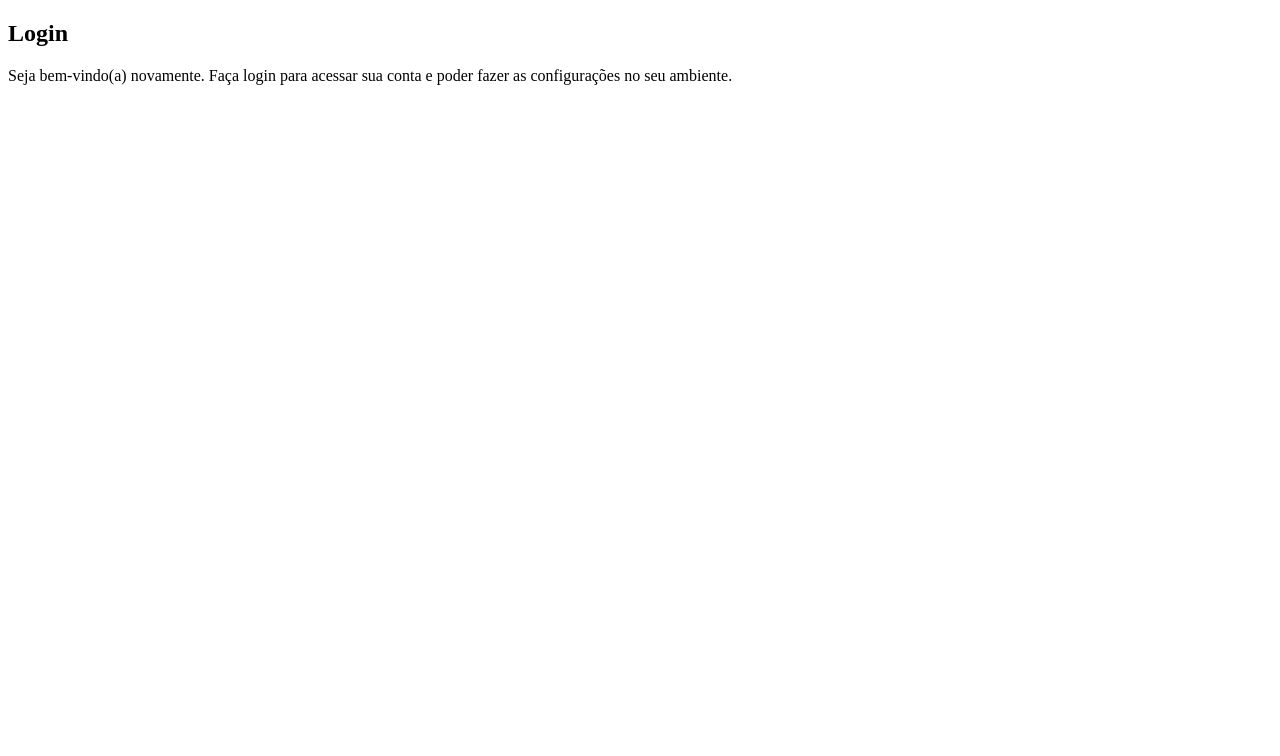
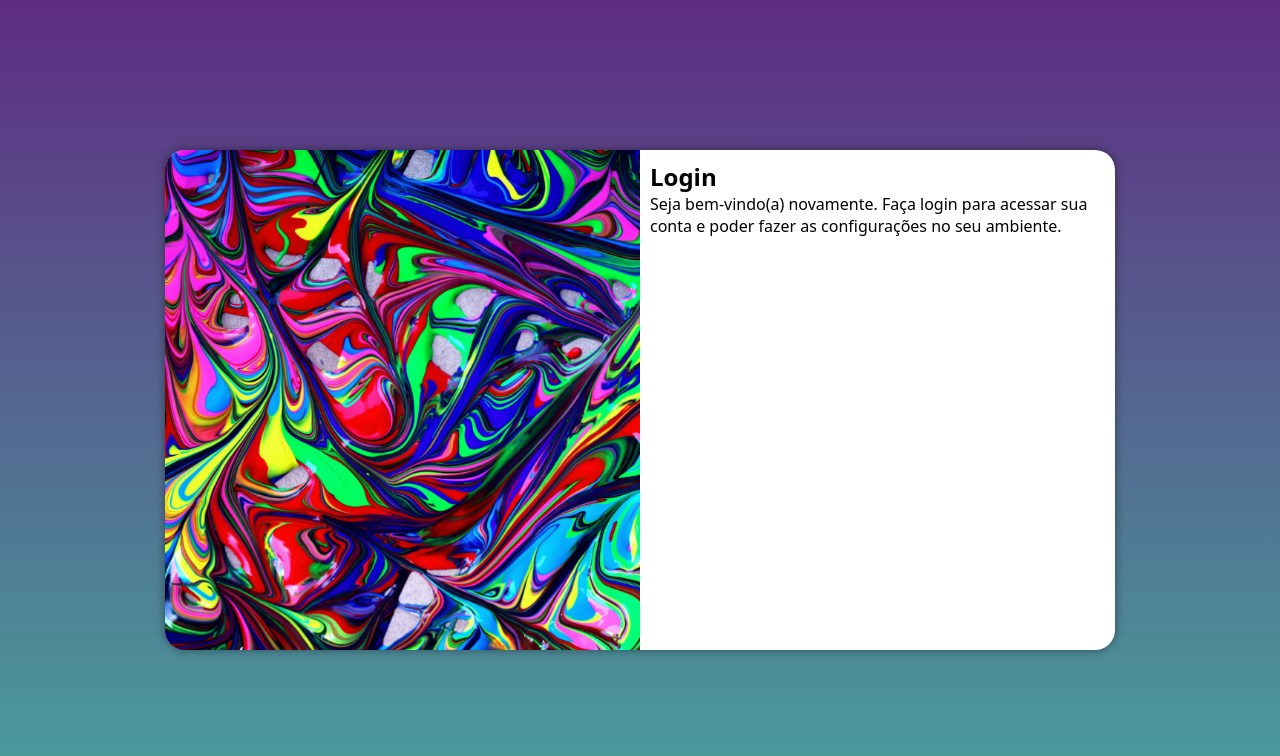
Before and after one commit to RaulBarreto99/projeto-login, a plain HTML site: page index.html in a window 1280 px wide. Drawn offline with Linux system fonts and the light colour scheme.

Commit message:
media query

```diff
--- /dev/null
+++ b/estilos/media-query.css
@@ -0,0 +1,37 @@
+@charset "UTF-8";
+
+/*Tablet*/
+@media screen and (min-width: 768px) and (max-width: 992px) {
+    section#login{
+        width: 80vw;
+    }
+
+    section#login > div#imagem{
+        float: left;
+        width: 30%;
+        height: 100%;
+    }
+
+    section#login > div#formulario{
+        float: right;
+        width: 70%;
+    }
+}
+
+/*PC*/
+@media screen and (min-width: 992px) {
+    section#login{
+        width: 950px;
+    }
+
+    section#login > div#imagem{
+        float: left;
+        width: 50%;
+        height: 100%;
+    }
+
+    section#login > div#formulario{
+        float: right;
+        width: 50%;
+    }
+}
--- a/estilos/style.css
+++ b/estilos/style.css
@@ -2,6 +2,52 @@
 
 /*
 Palet de cores
-Verde: #4a09d
+Verde: #49a09d
 Lilás: #5f2c82
 */
+
+*{
+    margin: 0px;
+    padding: 0px;
+    font-family: system-ui, -apple-system, BlinkMacSystemFont, 'Segoe UI', Roboto, Oxygen, Ubuntu, Cantarell, 'Open Sans', 'Helvetica Neue', sans-serif;
+    box-sizing: border-box;
+}
+
+body, html{
+    background-image: linear-gradient(to top, #49a09d, #5f2c82);
+    height: 100vh;
+    width: 100vw;
+}
+
+main{
+    height: 100vh;
+    width: 100vw;
+    position: relative;
+}
+
+section#login{
+    background-color: white;
+    width: 250px;
+    height: 500px;
+    border-radius: 20px;
+    position: absolute;
+    top: 50%;
+    left: 50%;
+    transform: translate(-50%,-50%);
+    overflow: hidden;
+    box-shadow: 0px 0px 10px rgba(0, 0, 0, 0.445);
+    transition: width 0.5s, height 0.5s;
+    transition-timing-function: ease;
+}
+
+section#login > div#imagem{
+    background: #5f2c82 url(../imagens/pexels-alexander-grey-1149019.jpg) no-repeat;
+    height: 200px;
+    background-size: cover;
+    display: block;
+}
+
+section#login > div#formulario{
+    padding: 10px;
+    display: block;
+}
--- a/index.html
+++ b/index.html
@@ -5,6 +5,7 @@
     <meta name="viewport" content="width=device-width, initial-scale=1.0">
     <title>Login</title>
     <link rel="stylesheet" href="estilos/style.css">
+    <link rel="stylesheet" href="estilos/media-query.css">
 </head>
 <body>
     <main>
```
